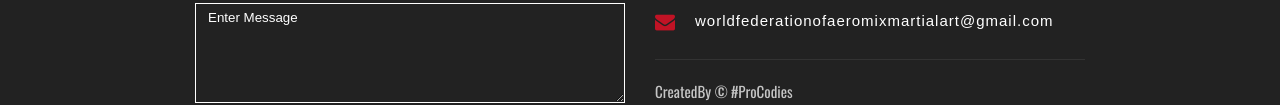
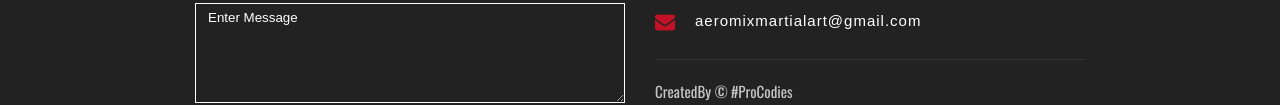
Before and after one commit to Sumbul-Firdus/aerorehan, a plain HTML site: page about.html in a window 1280 px wide. Shown: the part 4199-4304 px from the top of the page. Drawn offline with nearby package versions, Linux system fonts and the light colour scheme.

Commit message:
Update about.html

```diff
--- a/about.html
+++ b/about.html
@@ -160,7 +160,7 @@
                       <ul>
                           <li><span class="fa fa-home"></span> Headquater: Sutahat, Cuttack</li>
                           <li><span class="fa fa-mobile"></span> +91-8898173608/8879913595</li>
-                          <li><span class="fa fa-envelope"></span> worldfederationofaeromixmartialart@gmail.com</li>
+                          <li><span class="fa fa-envelope"></span> aeromixmartialart@gmail.com</li>
                       </ul>
                   </div>
 				  <!--
```
